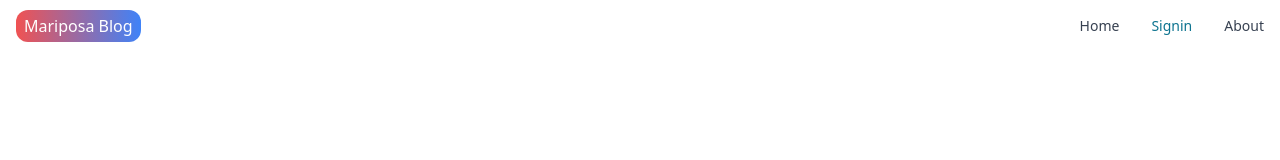
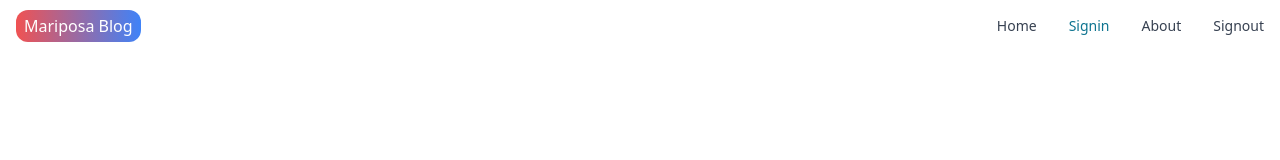
Before and after one commit to DanSimonson/mariposablog, a React (Vite) app in the folder frontend/: page /signin in a window 1280 px wide. Shown: the top 160 px of the page. Built offline with nearby package versions, Linux system fonts and the light colour scheme.

Commit message:
added signout functionality

```diff
--- a/frontend/src/components/BlogHeader.jsx
+++ b/frontend/src/components/BlogHeader.jsx
@@ -2,14 +2,35 @@ import { useState } from "react";
 import { Link, useLocation, useNavigate } from "react-router-dom";
 import { Navbar } from "flowbite-react";
 import { useSelector, useDispatch } from "react-redux";
+import { signOutSuccess } from "../redux/user/userSlice";
 
 export default function BlogHeader() {
   const path = useLocation().pathname;
   const { currentUser } = useSelector((state) => state.user);
+  const dispatch = useDispatch();
+  const navigate = useNavigate();
 
-  const adminRestrictMove = () => {
-    const navigate = useNavigate("/");
+  const handleSignout = async () => {
+    try {
+      const res = await fetch("/backend/user/signout", {
+        method: "POST",
+      });
+      const data = await res.json();
+      if (!res.ok) {
+        console.log(data.message);
+        navigate("/");
+      } else {
+        dispatch(signOutSuccess());
+        navigate("/");
+      }
+    } catch (error) {
+      console.log(error.message);
+    }
   };
+
+  // const adminRestrictMove = () => {
+  //   const navigate = useNavigate("/");
+  // };
 
   return (
     <Navbar fluid rounded>
@@ -29,6 +50,13 @@ export default function BlogHeader() {
         <Navbar.Link active={path === "/about"} as={"div"}>
           <Link to="/about">About</Link>
         </Navbar.Link>
+        <Navbar.Link
+          onClick={handleSignout}
+          active={path === "/signout"}
+          as={"div"}
+        >
+          <Link to="/signout">Signout</Link>
+        </Navbar.Link>
         {currentUser && currentUser.isAdmin && (
           <Navbar.Link active={path === "/createpost"} as={"div"}>
             <Link to="/createpost">Admin Login</Link>
--- a/frontend/src/redux/user/userSlice.js
+++ b/frontend/src/redux/user/userSlice.js
@@ -23,9 +23,15 @@ const userSlice = createSlice({
       state.loading = false;
       state.error = action.payload;
     },
+    signOutSuccess: (state) => {
+      state.currentUser = null;
+      state.error = null;
+      state.loading = false;
+    },
   },
 });
 
-export const { signInStart, signInSuccess, signInFailure } = userSlice.actions;
+export const { signInStart, signInSuccess, signInFailure, signOutSuccess } =
+  userSlice.actions;
 
 export default userSlice.reducer;
```
Also changed, not shown: 2 other files (tests, documents, lock files or other folders).
